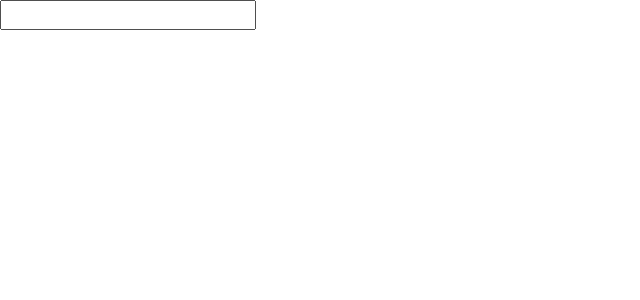
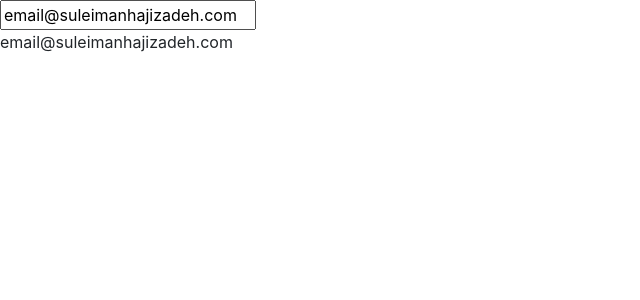
Before and after one commit to SuleimanHajizadeh/example, an Angular app: page / in a window 1280 px wide. Shown: the top 300 px of the page, without its empty margins (0-640 px from the left). Built offline with nearby package versions, Linux system fonts and the light colour scheme.

Commit message:
Keyup Event- Two Way Binding

```diff
--- a/src/app/app.module.ts
+++ b/src/app/app.module.ts
@@ -1,13 +1,15 @@
 import { NgModule } from '@angular/core';
 import { BrowserModule } from '@angular/platform-browser';
 import { ProductComponent } from './product.component';
+import { FormsModule } from '@angular/forms';
 
 @NgModule({
   declarations: [
     ProductComponent
   ],
   imports: [
-    BrowserModule
+    BrowserModule,
+    FormsModule
   ],
   providers: [],
   bootstrap: [ProductComponent]
--- a/src/app/product.component.html
+++ /dev/null
@@ -1 +0,0 @@
-<input #email (keyup.enter)="onKeyUp(email.value)" />
--- a/src/app/product.component.ts
+++ b/src/app/product.component.ts
@@ -4,14 +4,20 @@
 
 @Component({
     selector: "app",
-    templateUrl: "product.component.html",
+    template: `
+        <input [(ngModel)]="email" (keyup.enter)="onKeyUp()" />
+        <br>
+        <span> {{ email }} </span>
+    `,
     styleUrls: ["product.component.css"]
 })
 
 export class ProductComponent {
     model: ProductRepository = new ProductRepository();
 
-    onKeyUp(email: any) {
-        console.log(email);
+    email = "email@suleimanhajizadeh.com";
+
+    onKeyUp() {
+        console.log(this.email);
     }
 }
```
